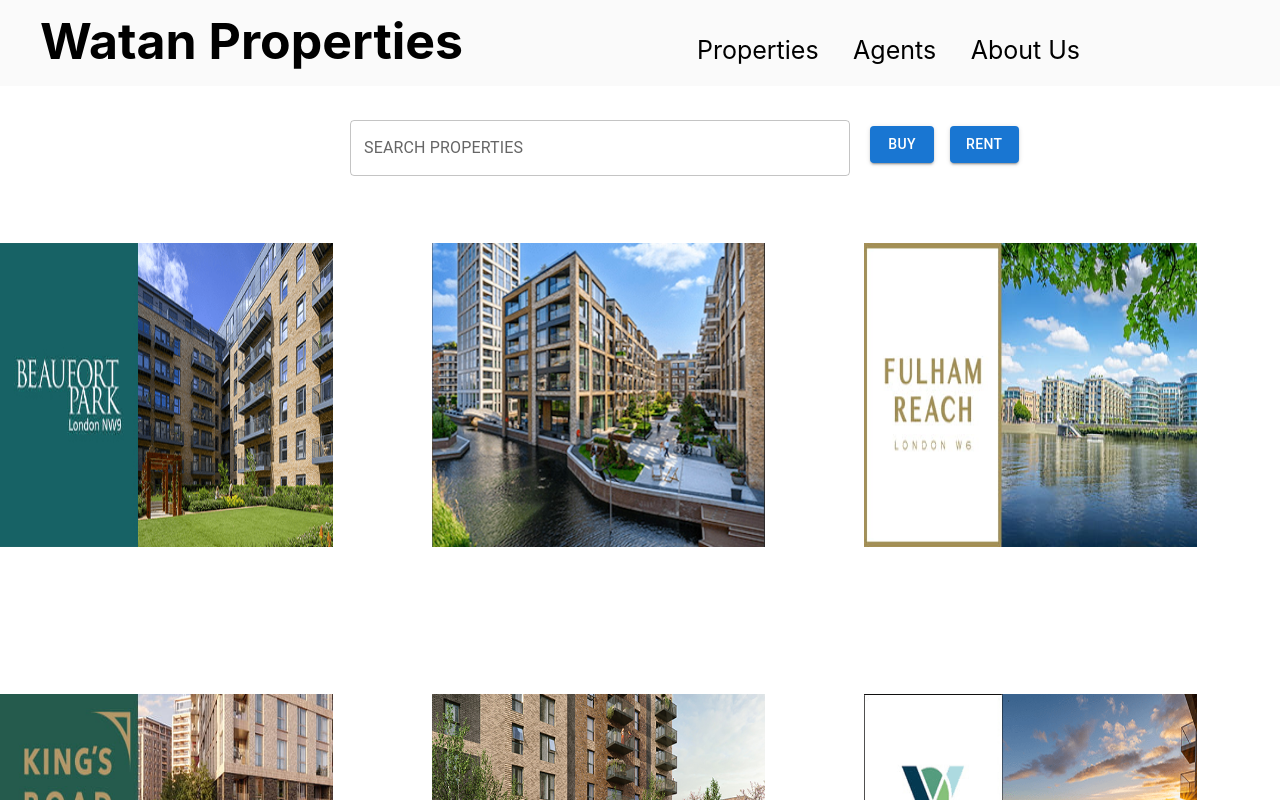
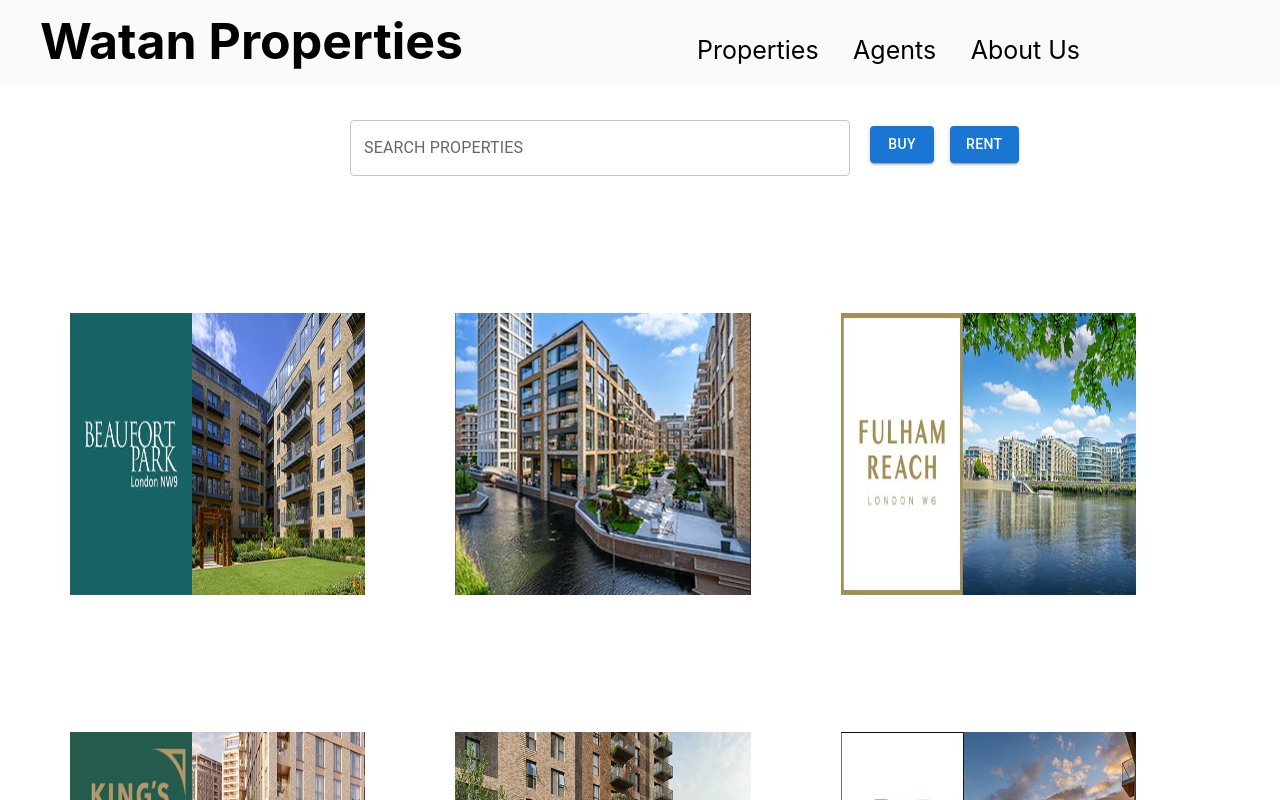
Before and after one commit to samim195/real-estate, a React (Create React App) app: page /properties in a window 1280 px wide. Shown: the top 800 px of the page. Built offline with nearby package versions, Linux system fonts and the light colour scheme.

Commit message:
fix spacing

```diff
--- a/src/Components/Properties/BoxList/BoxList.js
+++ b/src/Components/Properties/BoxList/BoxList.js
@@ -19,7 +19,7 @@
     ];
 
     return (
-        <Grid container spacing={2}>
+        <Grid container spacing={2} justifyContent={"center"} sx={{ padding:'70px', left:'100px'}}>
             {images.map((image) => (
                 <Grid key={image.id} item xs={12} sm={4}>
                 <img
--- a/src/Components/Properties/Properties.css
+++ b/src/Components/Properties/Properties.css
@@ -12,6 +12,7 @@
 
 }
 
+
 .boxSx {
     position: absolute;
     left: 100px;
--- a/src/Components/Properties/Properties.js
+++ b/src/Components/Properties/Properties.js
@@ -7,7 +7,10 @@
   return (
     <div>
     <SearchBox></SearchBox>
-    <BoxList></BoxList>
+    <div className=''>
+    <BoxList ></BoxList>
+    </div>
+
     </div>
   );
 }
```
